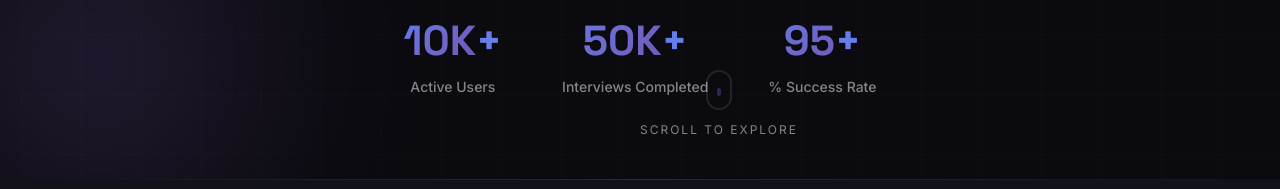
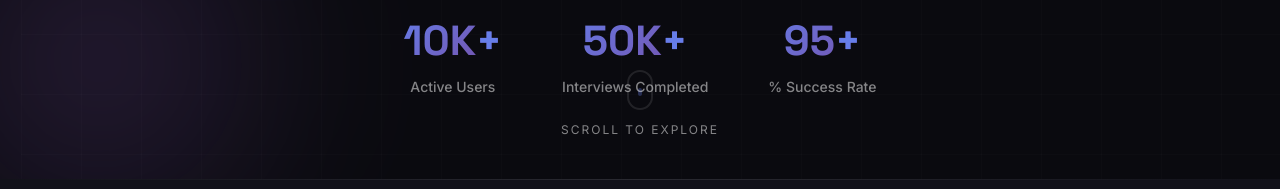
Before and after one commit to kunal-arora-1411/RecruitDesk-website, a website built with Vite: page index.html in a window 1280 px wide. Shown: the part 707-896 px from the top of the page. Built offline with nearby package versions, Linux system fonts and the light colour scheme.

Commit message:
Fix scroll-indicator horizontal centering

```diff
--- a/src/style.css
+++ b/src/style.css
@@ -517,8 +517,10 @@ body {
 .scroll-indicator {
   position: absolute;
   bottom: 40px;
-  left: 50%;
-  transform: translateX(-50%);
+  left: 0;
+  right: 0;
+  margin: 0 auto;
+  width: fit-content;
   display: flex;
   flex-direction: column;
   align-items: center;
```
